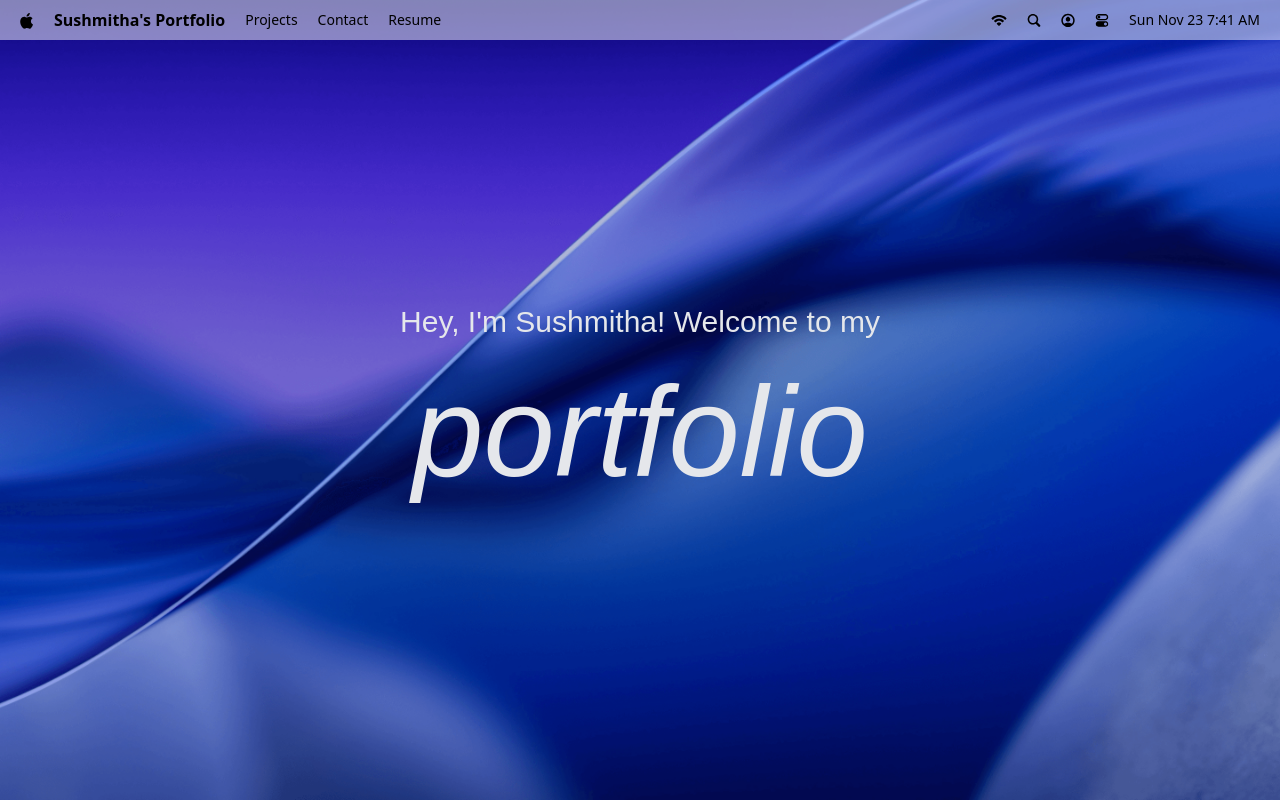
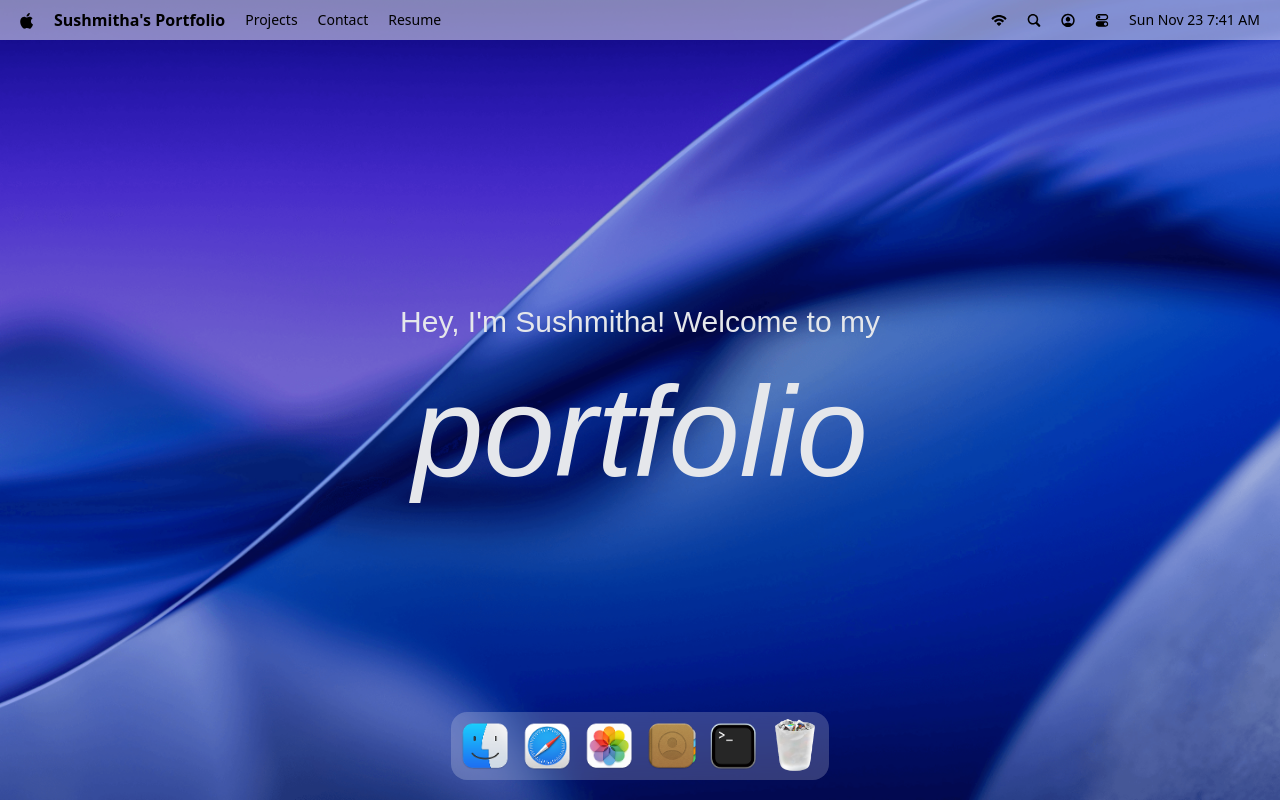
Before and after one commit to SUSH9391/mac-os-portfolio, a React (Vite) app: page / in a window 1280 px wide. Built offline with nearby package versions, Linux system fonts and the light colour scheme; a web font is replaced by a local one.

Commit message:
added dock

```diff
--- a/package.json
+++ b/package.json
@@ -19,6 +19,7 @@
     "lucide-react": "^0.554.0",
     "react": "^19.2.0",
     "react-dom": "^19.2.0",
+    "react-tooltip": "^5.30.0",
     "tailwindcss": "^4.1.17"
   },
   "devDependencies": {
--- a/src/App.jsx
+++ b/src/App.jsx
@@ -1,11 +1,12 @@
 import React from 'react'
 
-import {Navbar, Welcome} from "#components"
+import {Navbar, Welcome, Dock} from "#components"
 const App = () => {
   return (
     <div>
       <Navbar />
       <Welcome/>
+      <Dock/>
     </div>
   )
 }
--- /dev/null
+++ b/src/components/Dock.jsx
@@ -0,0 +1,47 @@
+import React, { useRef } from "react";
+import { dockApps } from "../constants";
+import { Tooltip } from "react-tooltip";
+import { useGSAP } from "@gsap/react";
+const Dock = () => {
+  const dockRef = useRef(null);
+
+  useGSAP(() =>{
+    const dock = dockRef.current;
+    if(!dock) return;
+    const icon = dock.querySelectorAll(".dock-icon")
+  })
+
+  const toggleApp = (app) => {
+    // placeholder function for toggling app open/close
+    console.log("Toggle app clicked:", app);
+  };
+
+  return (
+    <section id="dock">
+      <div ref={dockRef} className="dock-container">
+        {dockApps.map(({ id, name, icon, canOpen }) => (
+          <div key={id} className="relative flex justify-center">
+            <button
+              className="dock-icon"
+              aria-label={name}
+              data-tooltip-id="dock-tooltip"
+              data-tooltip-content={name}
+              data-tooltip-delay-show={150}
+              disabled={!canOpen}
+              onClick={() => toggleApp({ id, canOpen })}
+            >
+              <img
+                src={`/images/${icon}`}
+                alt={name}
+                className={canOpen ? "": "opacity=60"}
+              />
+            </button>
+          </div>
+        ))}
+        <Tooltip id="dock-tooltip" place="top" className="tooltip"/>
+      </div>
+    </section>
+  );
+};
+
+export default Dock;
--- a/src/components/index.js
+++ b/src/components/index.js
@@ -1,7 +1,9 @@
 import Navbar from "#components/Navbar.jsx"
 import Welcome from "#components/Welcome.jsx"
+import Dock from "./Dock"
 
 export {
   Navbar,
   Welcome,
+  Dock,
 }
```
Also changed, not shown: 1 other file (tests, documents, lock files or other folders).
